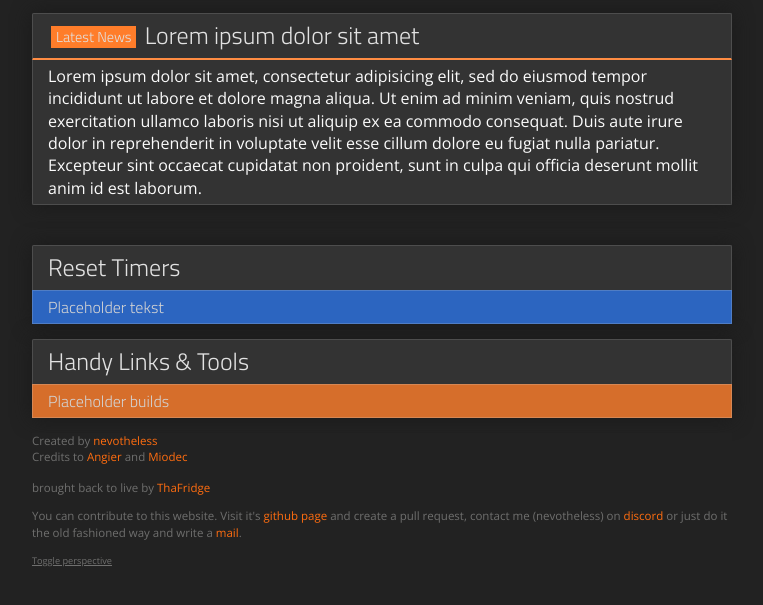
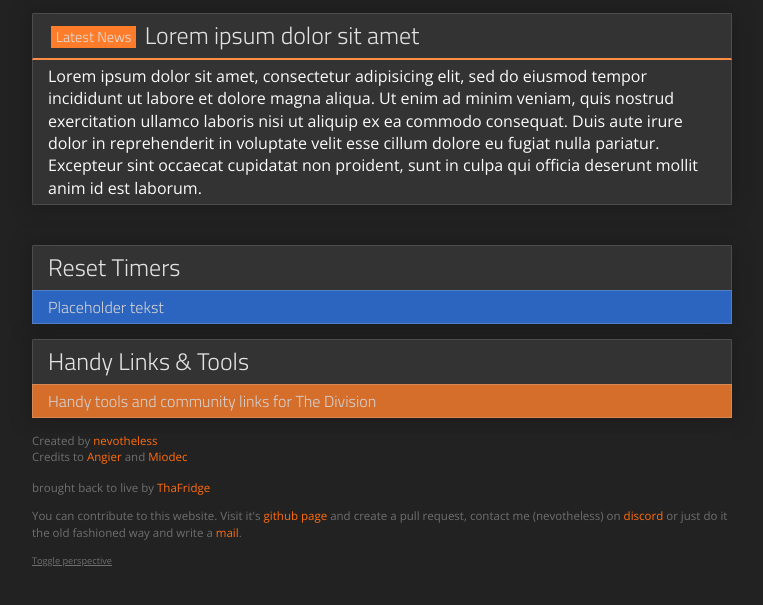
Before and after one commit to ThaFridge/thedivision, a website: page index.html in a window 1280 px wide. Shown: the part 419-1024 px from the top of the page, without its empty margins (258-1021 px from the left). Drawn offline with nearby package versions, Linux system fonts and the light colour scheme.

Commit message:
added - divisionbuilds.github.io

```diff
--- a/index.html
+++ b/index.html
@@ -81,9 +81,9 @@ setInterval(function time(){
         <section class="unified generalBox toggleButton">
             <h2>Handy Links & Tools</h2>
             <ul>
-                <li class="description"><span>Placeholder builds</span></li>
+                <li class="description"><span>Handy tools and community links for The Division</span></li>
                 <div id="extendGeneral" class="toggleBox">
-                    <li><span class="link-name">Placeholder text</span><span class="link-url"><a target="_blank" href="#">Placeholder</a></span></li>
+                    <li><span class="link-name">Division Builds</span><span class="link-url"><a target="_blank" href="https://divisionbuilds.github.io/">Link</a></span></li>
 
                 </div>
             </ul>
```
